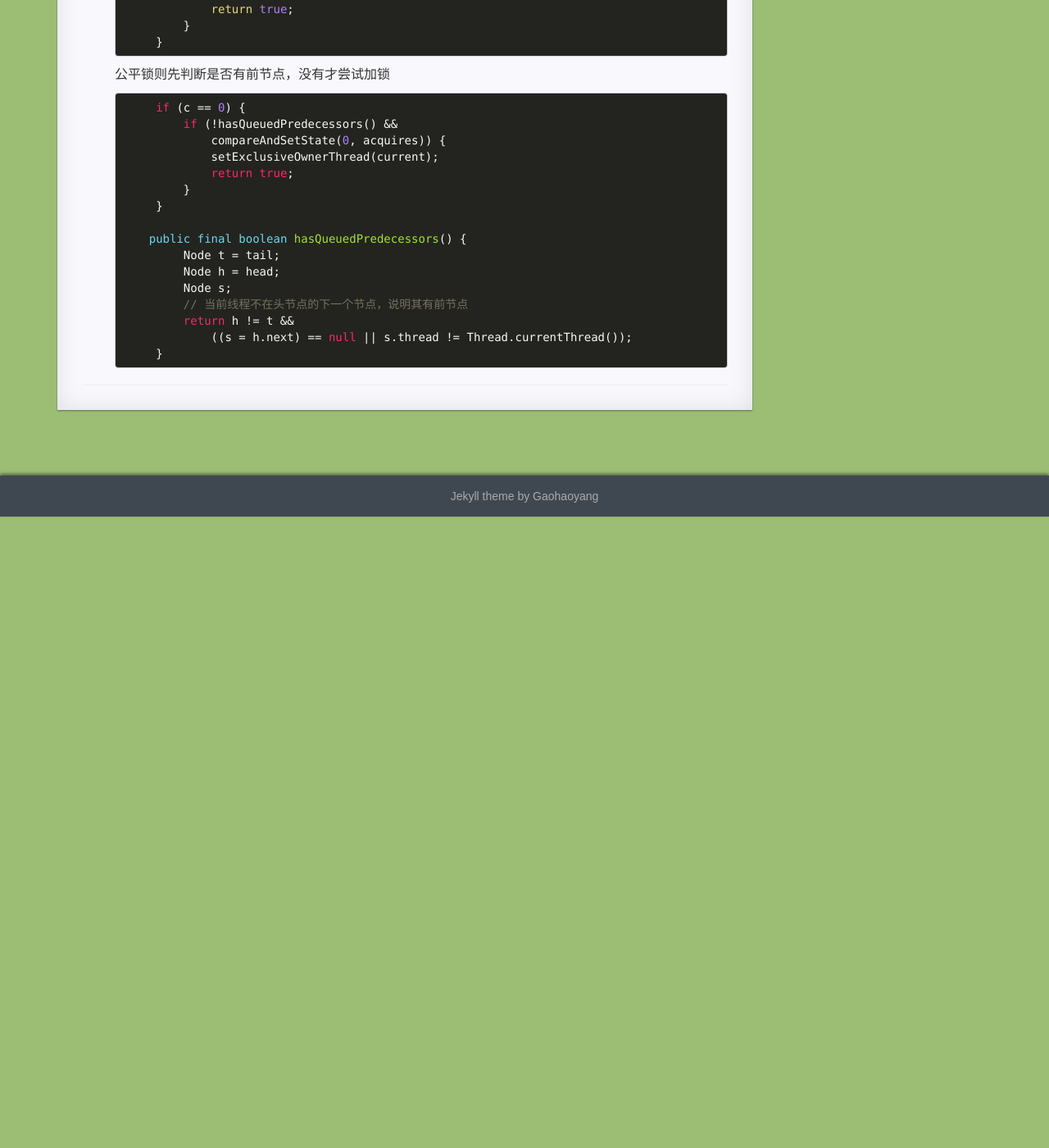
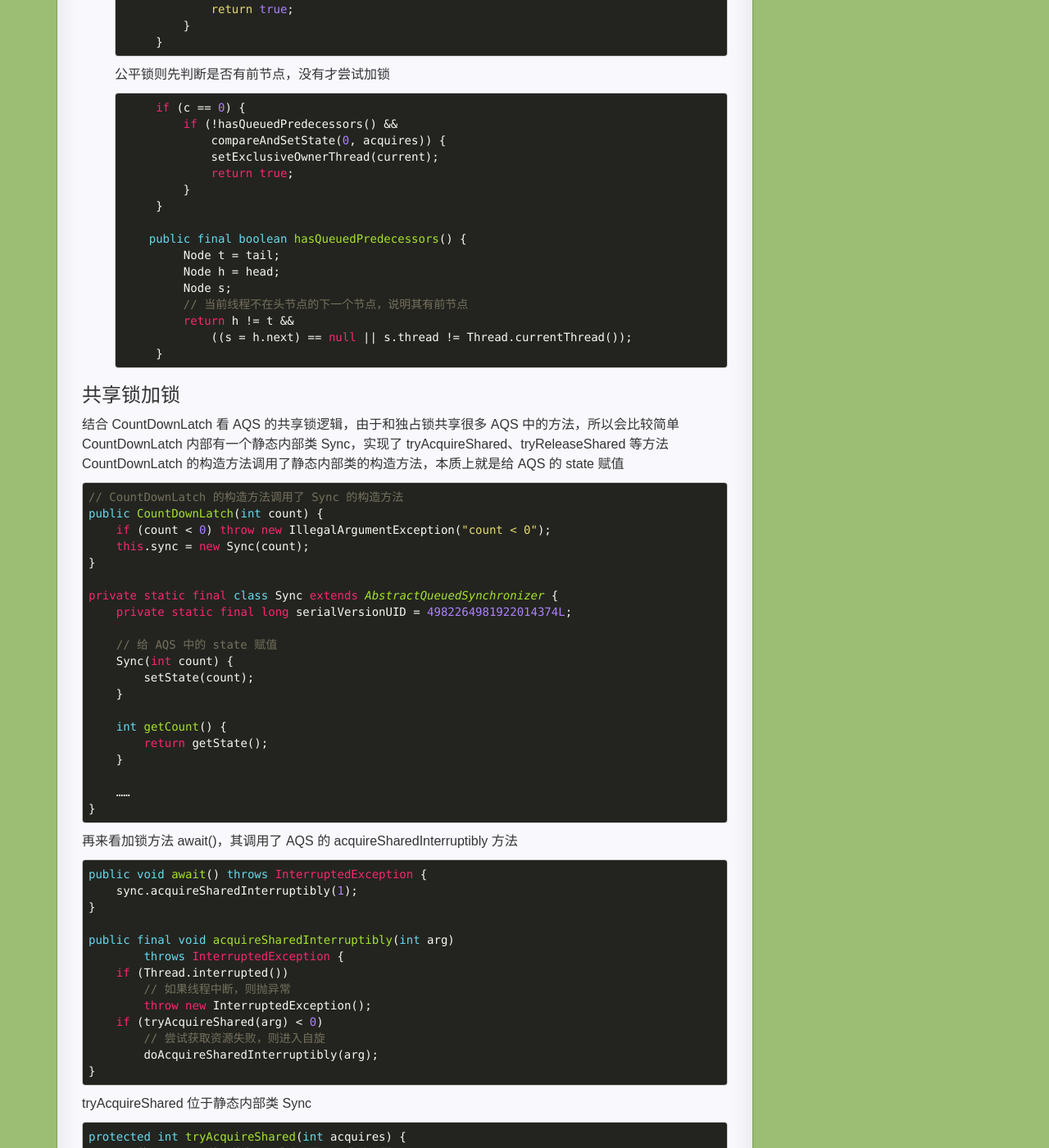
Before and after one commit to linyongchao/linyongchao.github.io, a Jekyll site: the page built from _posts/2021/2021-04-05-java-aqs.md, in a window 1280 px wide and 1400 px high, scrolled down 9132 px. Shown: the whole window at 82% size. Built offline with Jekyll 4.4.1, drawn with Linux system fonts in a browser that asks for light colours; comment, search, counter and statistics services are not loaded; before the commit the page ends 9762 px from its top, so only the background shows below that; some of the changed text lies outside the part shown.

Commit message:
add:CountDownLatch共享锁的加锁与释放

```diff
--- a/_posts/2021/2021-04-05-java-aqs.md
+++ b/_posts/2021/2021-04-05-java-aqs.md
@@ -399,3 +399,153 @@
 		        return h != t &&
 		            ((s = h.next) == null || s.thread != Thread.currentThread());
 		    }
+
+### 共享锁加锁
+
+结合 CountDownLatch 看 AQS 的共享锁逻辑，由于和独占锁共享很多 AQS 中的方法，所以会比较简单
+CountDownLatch 内部有一个静态内部类 Sync，实现了 tryAcquireShared、tryReleaseShared 等方法
+CountDownLatch 的构造方法调用了静态内部类的构造方法，本质上就是给 AQS 的 state 赋值
+
+    // CountDownLatch 的构造方法调用了 Sync 的构造方法
+    public CountDownLatch(int count) {
+        if (count < 0) throw new IllegalArgumentException("count < 0");
+        this.sync = new Sync(count);
+    }
+
+    private static final class Sync extends AbstractQueuedSynchronizer {
+        private static final long serialVersionUID = 4982264981922014374L;
+
+        // 给 AQS 中的 state 赋值
+        Sync(int count) {
+            setState(count);
+        }
+
+        int getCount() {
+            return getState();
+        }
+
+        ……
+    }
+
+再来看加锁方法 await()，其调用了 AQS 的 acquireSharedInterruptibly 方法
+
+    public void await() throws InterruptedException {
+        sync.acquireSharedInterruptibly(1);
+    }
+
+    public final void acquireSharedInterruptibly(int arg)
+            throws InterruptedException {
+        if (Thread.interrupted())
+            // 如果线程中断，则抛异常
+            throw new InterruptedException();
+        if (tryAcquireShared(arg) < 0)
+            // 尝试获取资源失败，则进入自旋
+            doAcquireSharedInterruptibly(arg);
+    }
+
+tryAcquireShared 位于静态内部类 Sync
+
+    protected int tryAcquireShared(int acquires) {
+        // 获取 state 值，值为 0 成功返回 1，失败返回 -1
+        return (getState() == 0) ? 1 : -1;
+    }
+
+doAcquireSharedInterruptibly 位于 AQS 中
+
+    private void doAcquireSharedInterruptibly(int arg)
+        throws InterruptedException {
+        // 构造共享节点并加入队列
+        final Node node = addWaiter(Node.SHARED);
+        boolean failed = true;
+        try {
+            for (;;) {
+                final Node p = node.predecessor();
+                if (p == head) {
+                    // 前级节点是头节点，则尝试获取资源，失败则自旋
+                    int r = tryAcquireShared(arg);
+                    if (r >= 0) {
+                        // 获取成功，则将head节点指向自己
+                        setHeadAndPropagate(node, r);
+                        p.next = null; // help GC
+                        failed = false;
+                        return;
+                    }
+                }
+                // 判断是否需要挂起线程
+                if (shouldParkAfterFailedAcquire(p, node) &&
+                    parkAndCheckInterrupt())
+                    throw new InterruptedException();
+            }
+        } finally {
+            if (failed)
+                cancelAcquire(node);
+        }
+    }
+
+setHeadAndPropagate 方法翻译为“设置头节点并传播”，其实就是在获取共享锁资源的时候，如果资源在唤醒一个节点后还有剩余，则继续唤醒后续的节点，直到资源被用完，体现了共享模式的共享。
+
+    private void setHeadAndPropagate(Node node, int propagate) {
+        Node h = head; // Record old head for check below
+        setHead(node);
+        // 如果唤醒下一个节点后资源还有剩余，且新唤醒的节点不为无效状态，就继续唤醒队列中后续节点中的线程
+        if (propagate > 0 || h == null || h.waitStatus < 0 || (h = head) == null || h.waitStatus < 0) {
+            Node s = node.next;
+            if (s == null || s.isShared())
+                // 在释放锁一起解释
+                doReleaseShared();
+        }
+    }
+
+### 共享锁释放锁
+
+CountDownLatch 的释放锁直接调用了 AQS 的模板
+
+    public void countDown() {
+        sync.releaseShared(1);
+    }
+
+    public final boolean releaseShared(int arg) {
+        if (tryReleaseShared(arg)) {
+            // 释放锁成功后，唤醒节点
+            doReleaseShared();
+            return true;
+        }
+        return false;
+    }
+
+还是比较简单的，通过 CAS 释放锁，释放成功之后如果为0，说明释放成功
+
+    protected boolean tryReleaseShared(int releases) {
+        for (;;) {
+            int c = getState();
+            if (c == 0)
+                // 释放锁却发现不需要释放，则返回失败
+                return false;
+            int nextc = c-1;
+            if (compareAndSetState(c, nextc))
+                // 释放成功且 state 为 0，则返回成功，否则失败
+                return nextc == 0;
+        }
+    }
+
+    private void doReleaseShared() {
+        for (;;) {
+            Node h = head;
+            if (h != null && h != tail) {
+                int ws = h.waitStatus;
+                // 如果头节点状态为等待唤醒，则将头节点的状态置为无锁状态，设置失败则自旋
+                if (ws == Node.SIGNAL) {
+                    if (!compareAndSetWaitStatus(h, Node.SIGNAL, 0))
+                        continue;            // loop to recheck cases
+                    // 唤醒头节点
+                    unparkSuccessor(h);
+                }
+                // 如果头节点的状态已经为无锁状态了，那么将头节点的状态设置为传播唤醒状态
+                else if (ws == 0 &&
+                         !compareAndSetWaitStatus(h, 0, Node.PROPAGATE))
+                    continue;                // loop on failed CAS
+            }
+            if (h == head)                   // loop if head changed
+                break;
+        }
+    }
```
